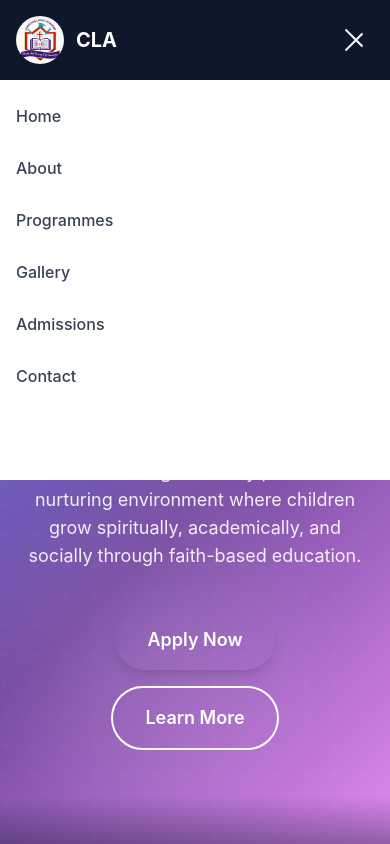
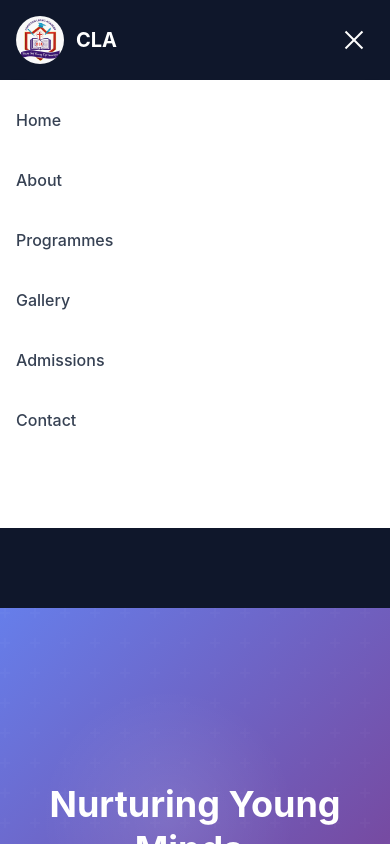
Before and after one commit to Jakegak/cla-website, a React (Vite) app: page / in a window 390 px wide. Both pictures are taken after a click on the button 354 px from the left and 40 px from the top of the page. Shown: the top 844 px of the page. Built offline with nearby package versions, Linux system fonts and the light colour scheme.

Commit message:
fix(navbar): improve responsive stability and mobile overflow handling

```diff
--- a/src/components/Navbar.jsx
+++ b/src/components/Navbar.jsx
@@ -46,7 +46,7 @@ export default function Navbar({ onOpenModal }) {
 
   return (
     <header
-      className={`fixed top-0 left-0 right-0 z-50 max-w-full overflow-x-hidden transition-all duration-300 ${headerBg}`}
+      className={`fixed top-0 left-0 right-0 z-50 w-full max-w-full overflow-x-hidden relative transition-all duration-300 ${headerBg}`}
     >
       <div className="max-w-7xl mx-auto px-4 sm:px-6 lg:px-8">
         <div className="flex items-center justify-between h-20">
@@ -61,15 +61,13 @@ export default function Navbar({ onOpenModal }) {
               alt="CLA Logo"
               className="h-12 w-12 rounded-full object-cover"
             />
-            <span
-              className={`text-xl font-bold whitespace-nowrap ${textColor}`}
-            >
+            <span className={`text-xl font-bold whitespace-nowrap ${textColor}`}>
               CLA
             </span>
           </a>
 
           {/* Desktop Navigation */}
-          <nav className="hidden md:flex items-center gap-8 min-w-0">
+          <nav className="hidden md:flex items-center gap-8 min-w-0 flex-1 flex-wrap justify-end">
             {NAV_LINKS.map((link) => (
               <a
                 key={link.href}
@@ -98,24 +96,26 @@ export default function Navbar({ onOpenModal }) {
             <motion.span
               animate={
                 mobileMenuOpen
-                  ? { rotate: 45, y: 6 }
+                  ? { rotate: 45, y: 8 }
                   : { rotate: 0, y: 0 }
               }
-              className={`block w-6 h-0.5 ${hamburgerBarColor} transition-colors`}
-            />
-            <motion.span
-              animate={
-                mobileMenuOpen ? { opacity: 0 } : { opacity: 1 }
-              }
-              className={`block w-6 h-0.5 ${hamburgerBarColor} transition-colors`}
+              className={`block w-6 h-0.5 ${hamburgerBarColor}`}
             />
             <motion.span
               animate={
                 mobileMenuOpen
-                  ? { rotate: -45, y: -6 }
+                  ? { opacity: 0 }
+                  : { opacity: 1 }
+              }
+              className={`block w-6 h-0.5 ${hamburgerBarColor}`}
+            />
+            <motion.span
+              animate={
+                mobileMenuOpen
+                  ? { rotate: -45, y: -8 }
                   : { rotate: 0, y: 0 }
               }
-              className={`block w-6 h-0.5 ${hamburgerBarColor} transition-colors`}
+              className={`block w-6 h-0.5 ${hamburgerBarColor}`}
             />
           </button>
         </div>
@@ -129,15 +129,15 @@ export default function Navbar({ onOpenModal }) {
             animate={{ height: "auto", opacity: 1 }}
             exit={{ height: 0, opacity: 0 }}
             transition={{ duration: 0.3 }}
-            className="md:hidden overflow-hidden bg-white shadow-lg"
+            className="md:hidden overflow-hidden bg-white shadow-lg w-full"
           >
-            <nav className="flex flex-col px-4 py-4 gap-3">
+            <nav className="flex flex-col px-4 py-4 gap-3 overflow-y-auto max-h-[80vh]">
               {NAV_LINKS.map((link) => (
                 <a
                   key={link.href}
                   href={link.href}
                   onClick={(e) => handleNavClick(e, link.href)}
-                  className="text-gray-700 hover:text-cla-purple font-medium py-2 transition-colors duration-200"
+                  className="text-gray-700 hover:text-cla-purple font-medium py-3 min-h-[44px] flex items-center transition-colors duration-200"
                 >
                   {link.label}
                 </a>
--- a/src/index.css
+++ b/src/index.css
@@ -10,7 +10,7 @@
 html {
   scroll-behavior: smooth;
   overflow-x: hidden;
-  max-width: 100vw;
+  max-width: 100%;
 }
 
 body {
```
Also changed, not shown: 2 other files (tests, documents, lock files or other folders).
